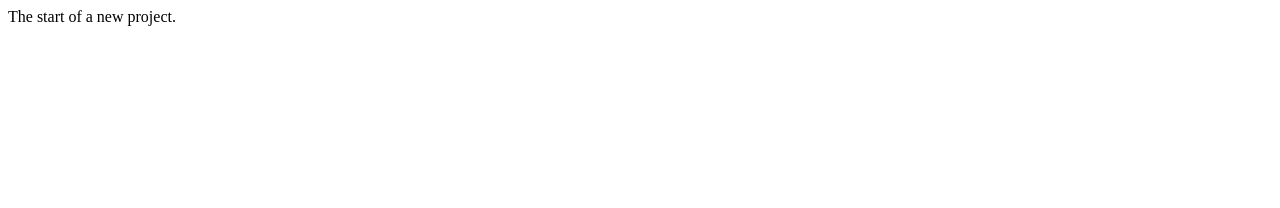
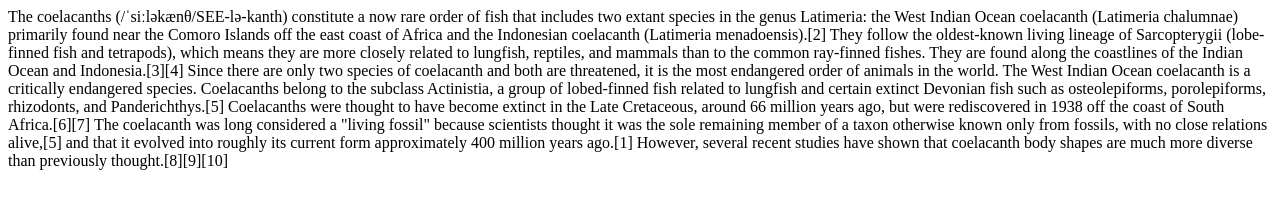
Before and after one commit to Coelacanth5/CoelacanthArticle, a plain HTML site: page index.html in a window 1280 px wide. Drawn offline with Linux system fonts and the light colour scheme.

Commit message:
Update index.html

```diff
--- a/index.html
+++ b/index.html
@@ -1 +1,25 @@
-The start of a new project.
+<html>
+  <Head>
+    <title>
+      Coelacanth
+    </title>
+  </head>
+  <body>
+The coelacanths (/ˈsiːləkænθ/SEE-lə-kanth) constitute a now rare order of fish that includes two extant species in the genus Latimeria:
+the West Indian Ocean coelacanth (Latimeria chalumnae) primarily found near the Comoro Islands off the east coast of Africa and the
+Indonesian coelacanth (Latimeria menadoensis).[2] They follow the oldest-known living lineage of Sarcopterygii
+(lobe-finned fish and tetrapods), which means they are more closely related to lungfish, reptiles, and mammals than to the common
+ray-finned fishes. They are found along the coastlines of the Indian Ocean and Indonesia.[3][4] Since there are only two species of
+coelacanth and both are threatened, it is the most endangered order of animals in the world. The West Indian Ocean coelacanth is a
+critically endangered species.
+
+Coelacanths belong to the subclass Actinistia, a group of lobed-finned fish related to lungfish and certain extinct Devonian fish such
+as osteolepiforms, porolepiforms, rhizodonts, and Panderichthys.[5] Coelacanths were thought to have become extinct in the Late
+Cretaceous, around 66 million years ago, but were rediscovered in 1938 off the coast of South Africa.[6][7]
+
+The coelacanth was long considered a "living fossil" because scientists thought it was the sole remaining member of a taxon otherwise
+known only from fossils, with no close relations alive,[5] and that it evolved into roughly its current form approximately 400 million
+years ago.[1] However, several recent studies have shown that coelacanth body shapes are much more diverse than previously
+thought.[8][9][10]
+  </body>
+</html>
```
